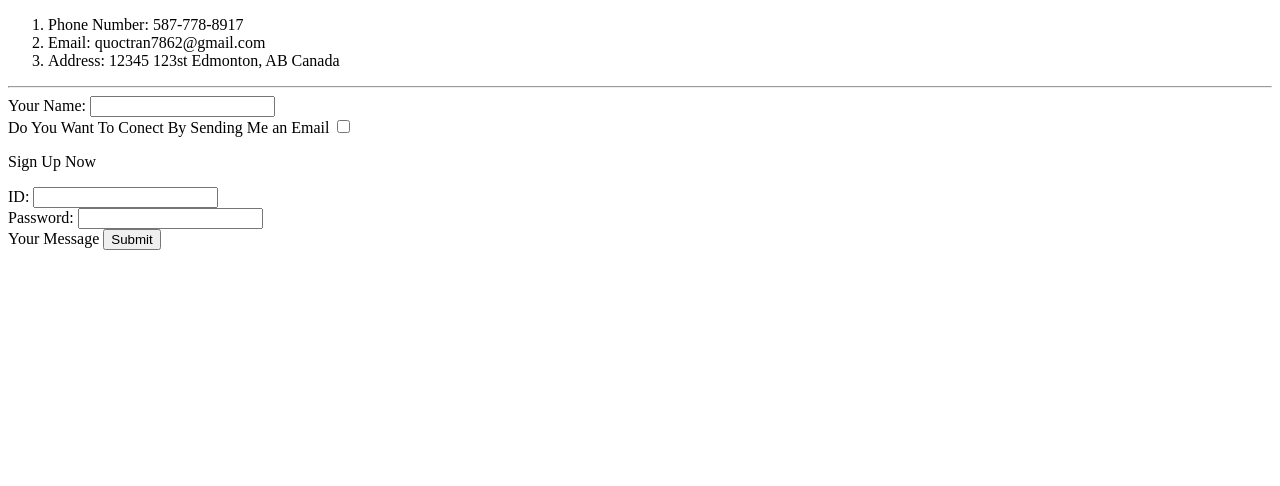
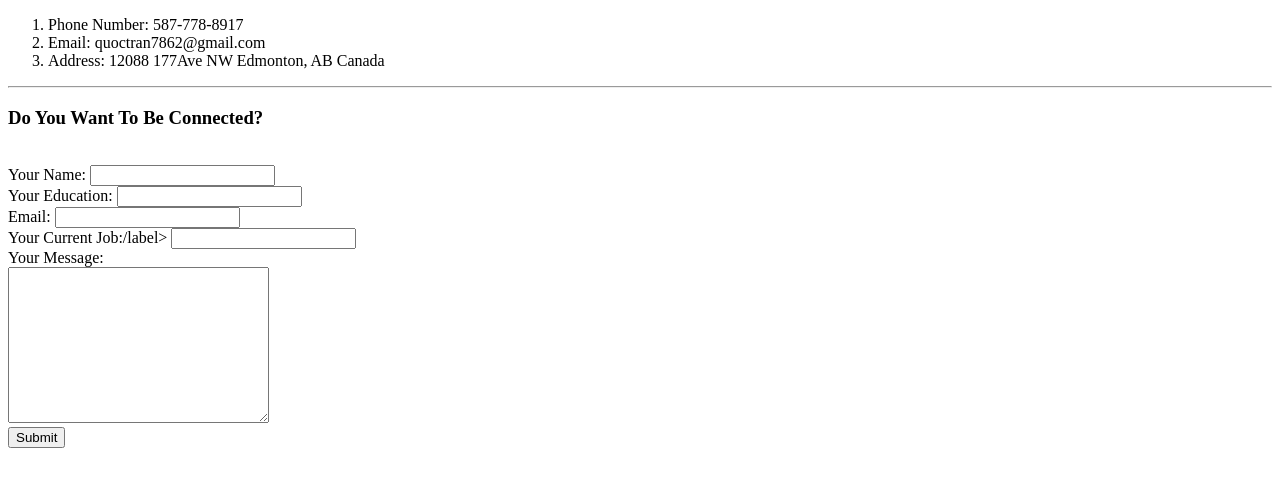
Before and after one commit to quoctran7862/CV, a plain HTML site: page mycontact.html in a window 1280 px wide. Drawn offline with Linux system fonts and the light colour scheme.

Commit message:
Update mycontact.html

```diff
--- a/mycontact.html
+++ b/mycontact.html
@@ -9,23 +9,23 @@
     <ol>
         <li>Phone Number: 587-778-8917</li>
         <li>Email: quoctran7862@gmail.com</li>
-        <li>Address: 12345 123st Edmonton, AB Canada</li>
+        <li>Address: 12088 177Ave NW Edmonton, AB Canada</li>
     </ol>
 <hr>
-    <form class="" action="index.html" method="post">
+    <p><h3>Do You Want To Be Connected?</h3></p><br>
+    <form action="mailto:quoctran7862@gmail.com" method="post" enctype="text/plain">
         <label> Your Name:</label>
         <input type="text" name="" value=""><br>
-        <label> Do You Want To Conect By Sending Me an Email</label>
-        <input type="checkbox"name="" value=""><br>
-        <P>Sign Up Now</P>
-        <label>ID:</label>
+        <labek>Your Education:</label>
+        <input type="text" name="" value=""><br>
+        <label>Email:</label>
         <input type="email"name="" value=""><br>
-        <label>Password:</label>
-        <input type="password"name="" value=""><br>
-        <label>Your Message</label>
+        <label>Your Current Job:/label>
+        <input type="text"name="" value=""><br>
+        <label>Your Message:</label><br>
+        <textarea name="text" id="" cols="30" rows="10"></textarea><br>
         <input type="submit" name="">
+    </form>
 
-
-    </form>
 </body>
 </html>
```
